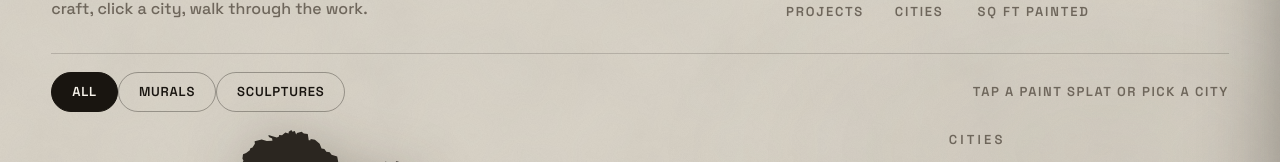
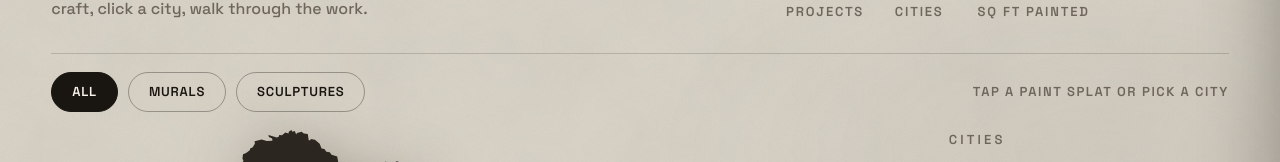
Before and after one commit to rahulsingh2495/paperplane, a Next.js app: page /map in a window 1280 px wide. Shown: the part 379-541 px from the top of the page. Built offline with nearby package versions, Linux system fonts and the light colour scheme.

Commit message:
fix: add 10px flex gap between craft filter tabs on map page

```diff
--- a/src/app/globals.css
+++ b/src/app/globals.css
@@ -2081,6 +2081,11 @@ a {
   display: block;
   overflow: visible;
 }
+.filters {
+  display: flex;
+  gap: 10px;
+  flex-wrap: wrap;
+}
 .chip {
   border: 1.5px solid rgba(33, 29, 24, 0.35);
   background: transparent;
--- a/src/components/sections/india-map-section.tsx
+++ b/src/components/sections/india-map-section.tsx
@@ -262,7 +262,7 @@ function IndiaMapContent() {
       {/* MAP STAGE */}
       <main className="stage">
         <div className="stage__bar">
-          <div className="filters" role="group" aria-label="Filter by craft">
+          <div className="filters flex gap-[10px] flex-wrap" id="filters" role="group" aria-label="Filter by craft">
             <button
               type="button"
               className={`chip ${craftFilter === "all" ? "is-active" : ""}`}
```
